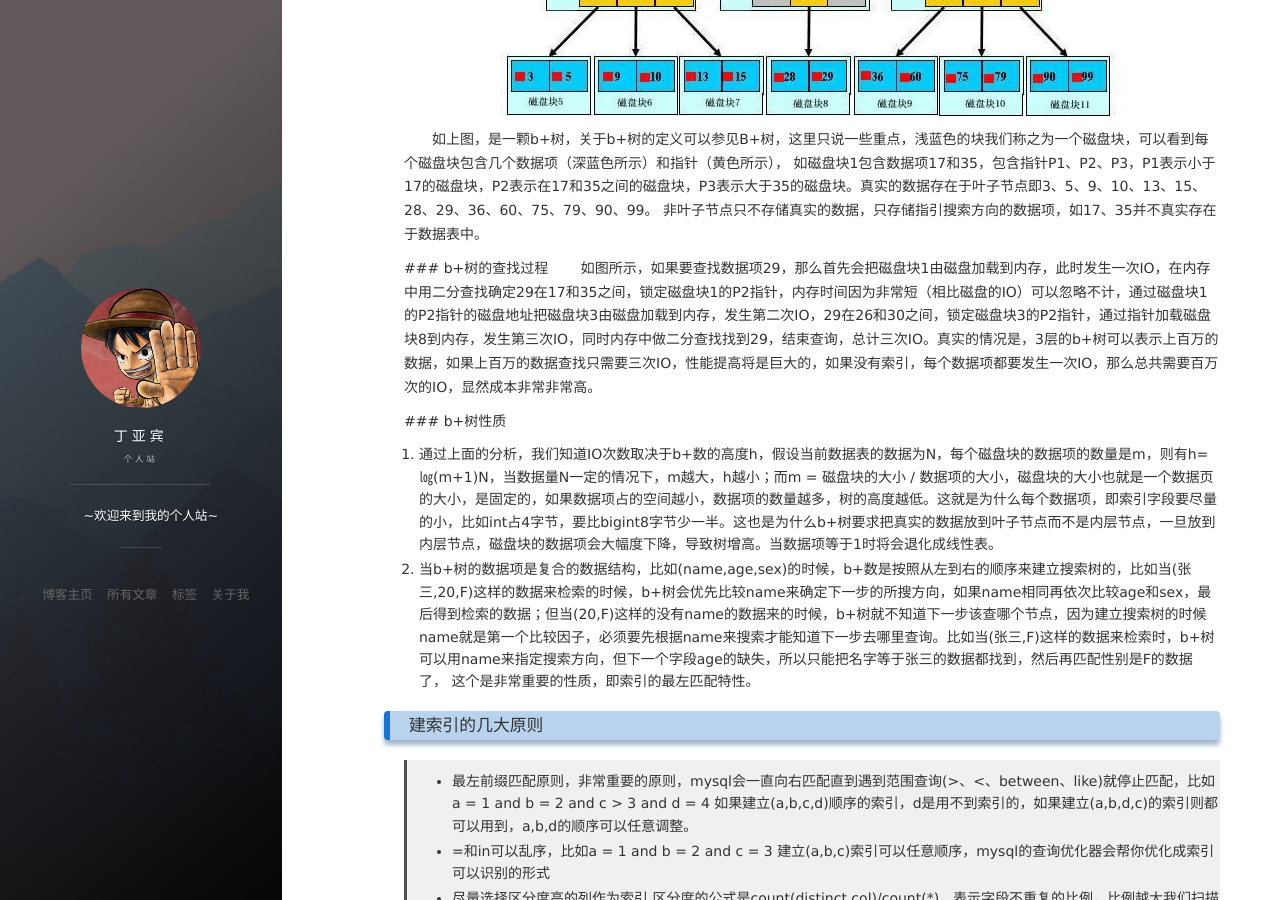
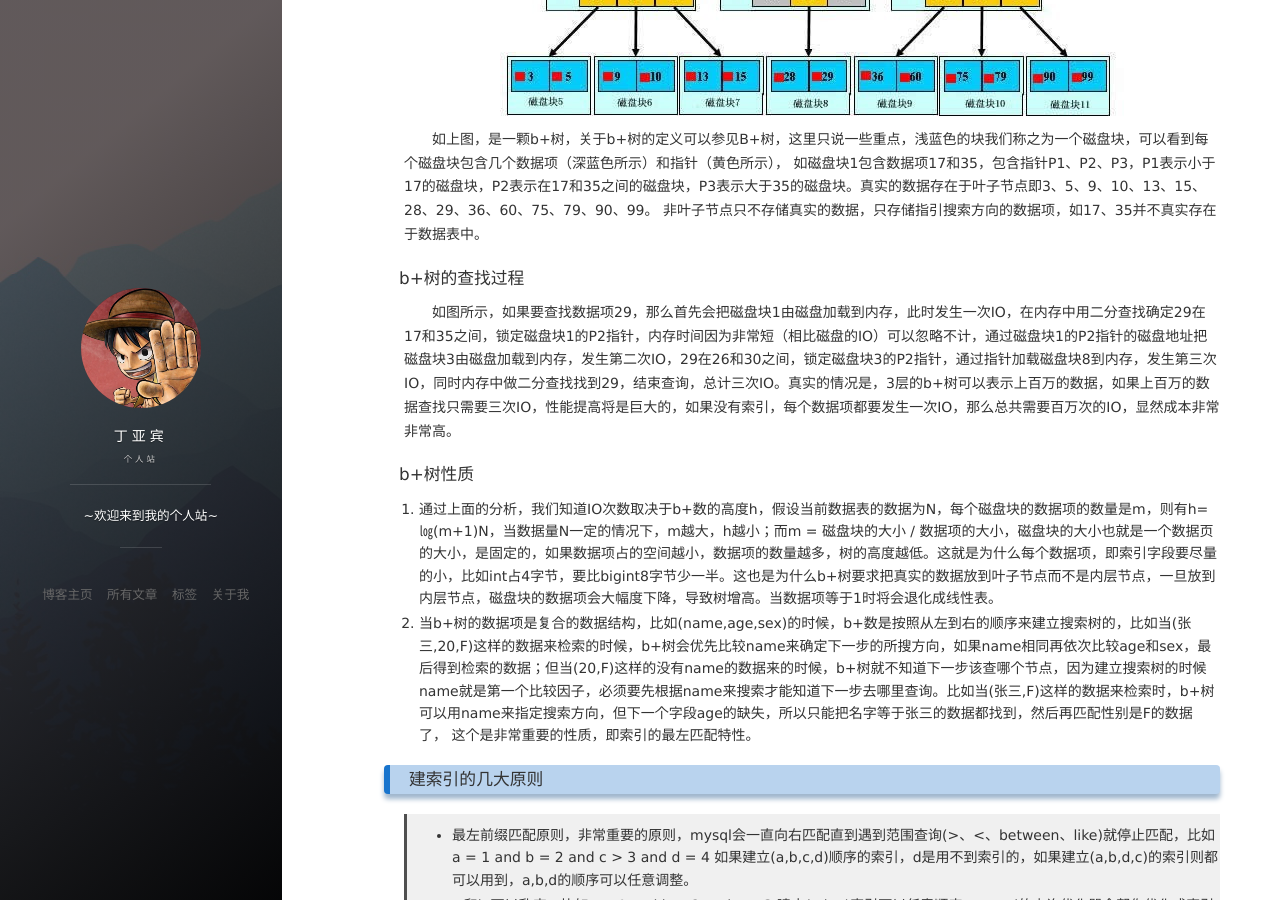
Before and after one commit to dingyabin/dingyabin.github.io, a Jekyll site: the page built from _posts/2019-07-14-MysqlIndexAndSlowSql.md, in a window 1280 px wide and 900 px high, scrolled down 741 px. Built offline with Jekyll 4.4.1, drawn with Linux system fonts in a browser that asks for light colours; nearby versions of some CDN libraries; comment, search, counter and statistics services are not loaded.

```diff
--- a/_posts/2019-07-14-MysqlIndexAndSlowSql.md
+++ b/_posts/2019-07-14-MysqlIndexAndSlowSql.md
@@ -24,10 +24,10 @@
 如磁盘块1包含数据项17和35，包含指针P1、P2、P3，P1表示小于17的磁盘块，P2表示在17和35之间的磁盘块，P3表示大于35的磁盘块。真实的数据存在于叶子节点即3、5、9、10、13、15、28、29、36、60、75、79、90、99。
 非叶子节点只不存储真实的数据，只存储指引搜索方向的数据项，如17、35并不真实存在于数据表中。
 
- ### b+树的查找过程
+#### b+树的查找过程
 　　如图所示，如果要查找数据项29，那么首先会把磁盘块1由磁盘加载到内存，此时发生一次IO，在内存中用二分查找确定29在17和35之间，锁定磁盘块1的P2指针，内存时间因为非常短（相比磁盘的IO）可以忽略不计，通过磁盘块1的P2指针的磁盘地址把磁盘块3由磁盘加载到内存，发生第二次IO，29在26和30之间，锁定磁盘块3的P2指针，通过指针加载磁盘块8到内存，发生第三次IO，同时内存中做二分查找找到29，结束查询，总计三次IO。真实的情况是，3层的b+树可以表示上百万的数据，如果上百万的数据查找只需要三次IO，性能提高将是巨大的，如果没有索引，每个数据项都要发生一次IO，那么总共需要百万次的IO，显然成本非常非常高。
 
- ### b+树性质
+#### b+树性质
 1. 通过上面的分析，我们知道IO次数取决于b+数的高度h，假设当前数据表的数据为N，每个磁盘块的数据项的数量是m，则有h=㏒(m+1)N，当数据量N一定的情况下，m越大，h越小；而m = 磁盘块的大小 / 数据项的大小，磁盘块的大小也就是一个数据页的大小，是固定的，如果数据项占的空间越小，数据项的数量越多，树的高度越低。这就是为什么每个数据项，即索引字段要尽量的小，比如int占4字节，要比bigint8字节少一半。这也是为什么b+树要求把真实的数据放到叶子节点而不是内层节点，一旦放到内层节点，磁盘块的数据项会大幅度下降，导致树增高。当数据项等于1时将会退化成线性表。
 2. 当b+树的数据项是复合的数据结构，比如(name,age,sex)的时候，b+数是按照从左到右的顺序来建立搜索树的，比如当(张三,20,F)这样的数据来检索的时候，b+树会优先比较name来确定下一步的所搜方向，如果name相同再依次比较age和sex，最后得到检索的数据；但当(20,F)这样的没有name的数据来的时候，b+树就不知道下一步该查哪个节点，因为建立搜索树的时候name就是第一个比较因子，必须要先根据name来搜索才能知道下一步去哪里查询。比如当(张三,F)这样的数据来检索时，b+树可以用name来指定搜索方向，但下一个字段age的缺失，所以只能把名字等于张三的数据都找到，然后再匹配性别是F的数据了， 这个是非常重要的性质，即索引的最左匹配特性。
 
```
